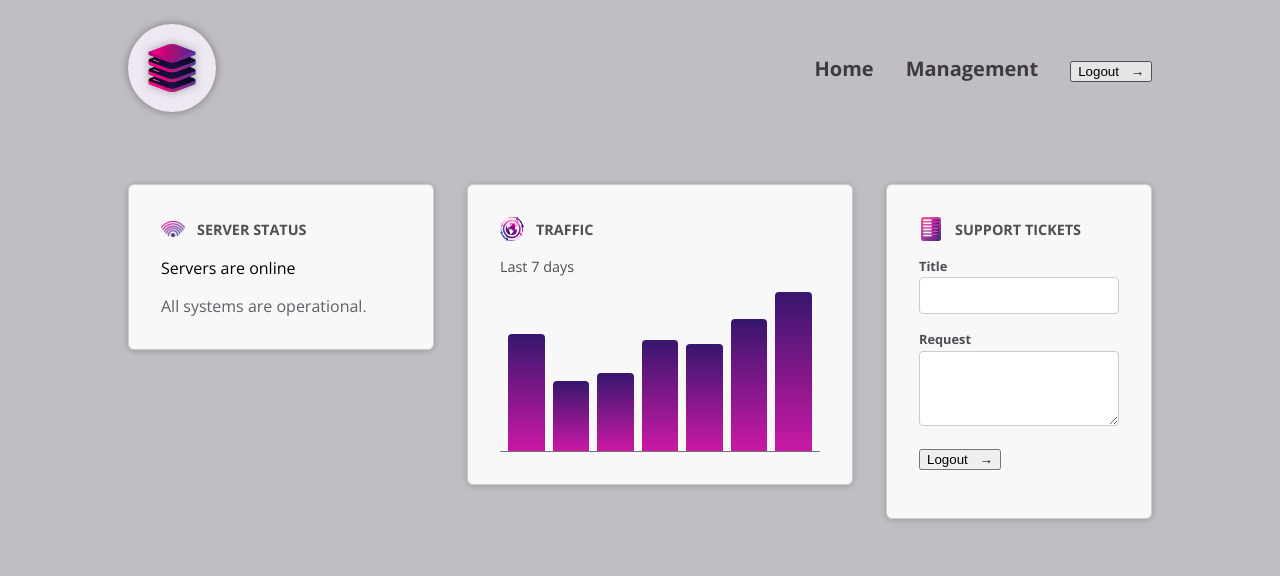
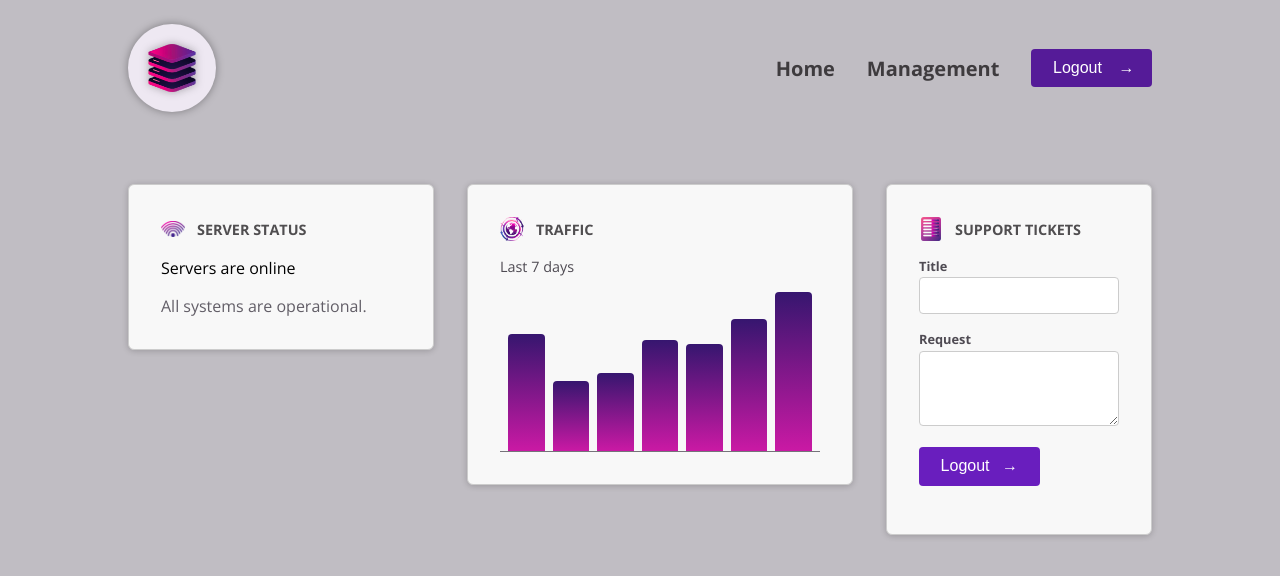
Before and after one commit to Devhunter16/Angular-Components-Templates-Practice, an Angular app: page / in a window 1280 px wide. In both pictures the pointer is over the button 1111 px from the left and 71 px from the top of the page. Shown: the top 576 px of the page. Built offline with nearby package versions, Linux system fonts and the light colour scheme.

Commit message:
Changing styles here to scope globally.

```diff
--- a/src/app/shared/button/button.component.css
+++ b/src/app/shared/button/button.component.css
@@ -1,4 +1,8 @@
-button {
+/* Using the CSS :host selector to select the host element. Every component has a host element.
+In our component here that is the element designated by our selector in the .ts file, the
+"button[appButton] element. Using :host makes these styles global. */
+
+:host {
     display: inline-block;
     padding: 0.65rem 1.35rem;
     border-radius: 0.25rem;
@@ -10,7 +14,7 @@ button {
     border: none;
 }
 
-button:hover {
+:host:hover {
     background-color: #551b98;
 }
 
@@ -20,6 +24,6 @@ button:hover {
     transition: transform 0.2s ease-in-out;
 }
 
-button:hover .icon {
+:host:hover .icon {
     transform: translateX(4px);
 }
```
